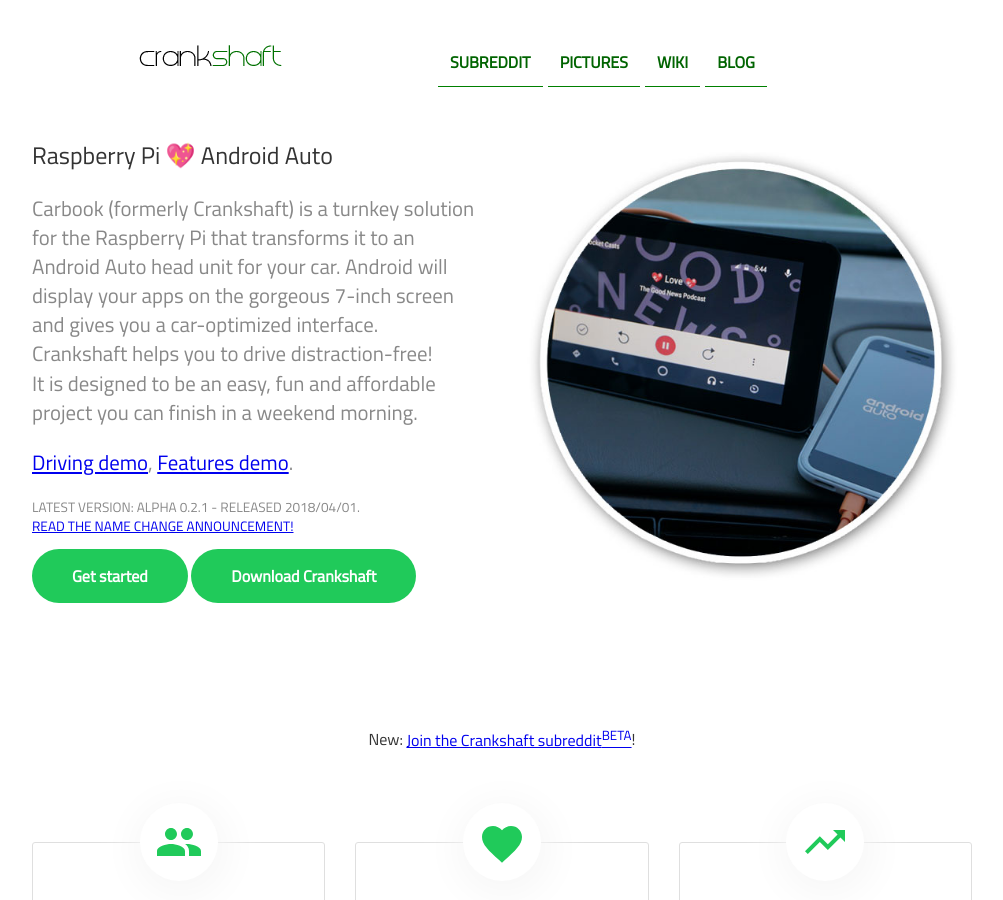
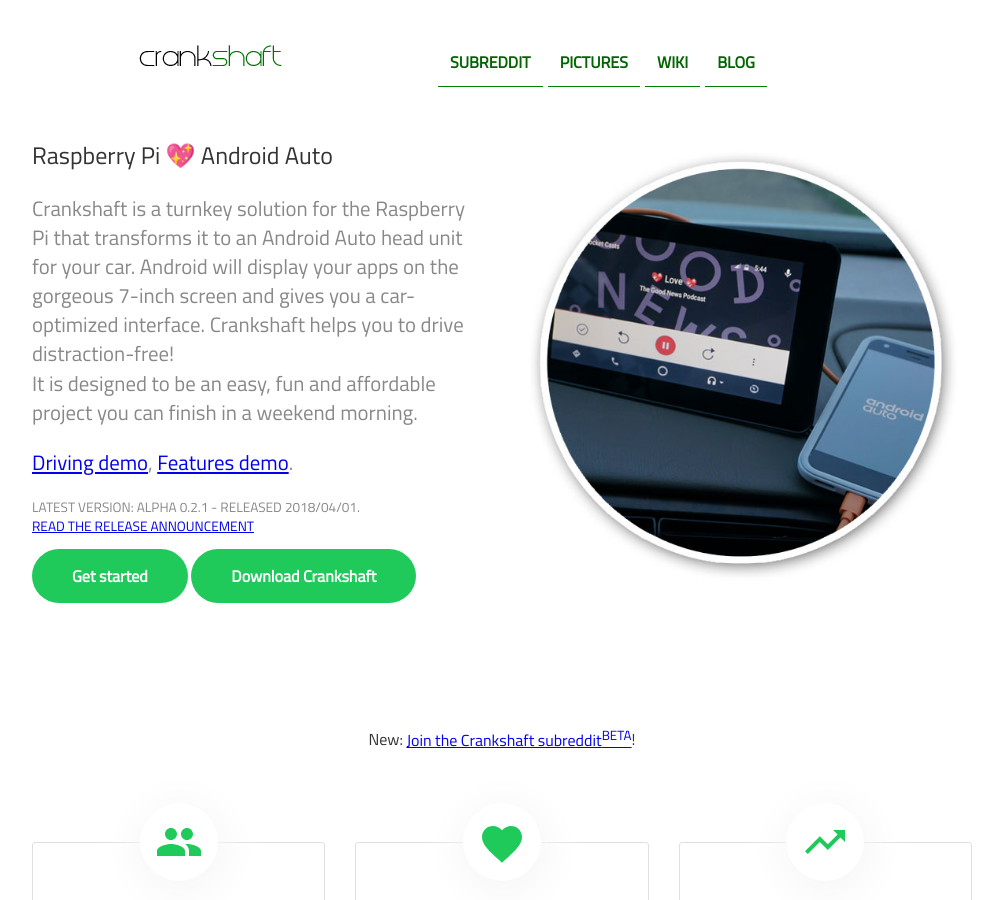
Before and after one commit to opencardev/getcrankshaft.github.io, a Jekyll site: the page built from index.html, in a window 1280 px wide and 900 px high. Shown: the whole window, without its empty margins (138-1141 px from the left). Built offline with Jekyll 4.4.1, drawn with Linux system fonts in a browser that asks for light colours.

Commit message:
[site] bye apr fool

```diff
--- a/index.html
+++ b/index.html
@@ -7,10 +7,10 @@
 		<div class="column">
 			<div>
 				<div class="maintitle">Raspberry Pi 💖 Android Auto</div>
-				<p>Carbook (formerly Crankshaft) is a turnkey solution for the Raspberry Pi that transforms it to an Android Auto head unit for your car. Android will display your apps on the gorgeous 7-inch screen and gives you a car-optimized interface. Crankshaft helps you to drive distraction-free!<br />
+				<p>Crankshaft is a turnkey solution for the Raspberry Pi that transforms it to an Android Auto head unit for your car. Android will display your apps on the gorgeous 7-inch screen and gives you a car-optimized interface. Crankshaft helps you to drive distraction-free!<br />
 					It is designed to be an easy, fun and affordable project you can finish in a weekend morning.</p>
 				<p><a href="https://youtu.be/oq1TR78kpL4" target="_blank">Driving demo</a>, <a href="https://youtu.be/tFEpfuDBDjM" target="_blank">Features demo</a>.</p>
-				<p class="subtitle">Latest version: Alpha 0.2.1 - Released 2018/04/01.<br /><a href="https://www.reddit.com/r/crankshaft/comments/88nvnx/crankshaft_facebook_announcing_carbook/" target="_blank">Read the name change announcement!</a></p>
+				<p class="subtitle">Latest version: Alpha 0.2.1 - Released 2018/04/01.<br /><a href="https://www.reddit.com/r/crankshaft/comments/88p83q/_/" target="_blank">Read the release announcement</a></p>
 				<div class="button">
 					<a href="https://github.com/htruong/crankshaft/wiki/Getting-started-with-Crankshaft" target="_blank">Get started</a> <a href="https://github.com/htruong/crankshaft/releases" target="_blank">Download Crankshaft</a>
 				</div>
```
